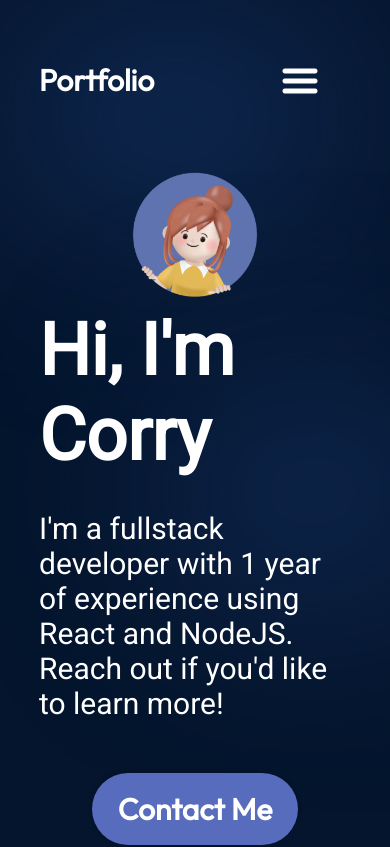
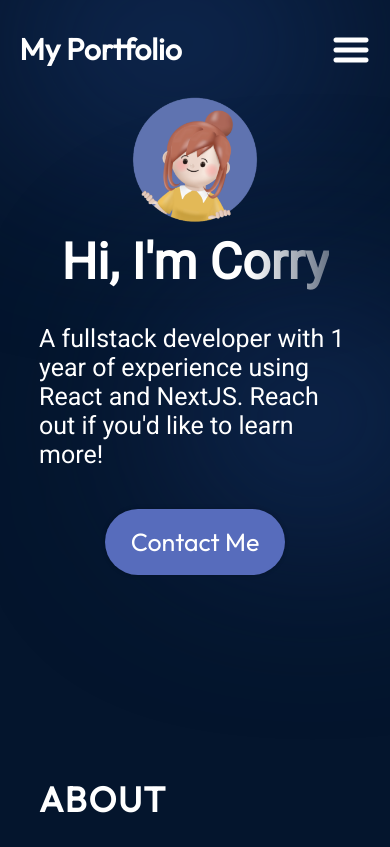
Before and after one commit to corryjnr/react-portfolio, a React (Vite) app: page / in a window 390 px wide. Shown: the top 847 px of the page. Built offline with nearby package versions, Linux system fonts and the light colour scheme.

Commit message:
UI tweaks

```diff
--- a/src/components/Contact/Contact.module.css
+++ b/src/components/Contact/Contact.module.css
@@ -59,4 +59,7 @@
     }
 
     .links {align-items: center;}
+    .link a {
+        font-size: 20px;
+    }
 }
--- a/src/components/Hero/Hero.jsx
+++ b/src/components/Hero/Hero.jsx
@@ -7,7 +7,7 @@ export const Hero = () => {
         <section className={styles.container}>
             <div className={styles.content}>
                 <h1 className={styles.title}>Hi, I'm Corry</h1>
-                <p className={styles.description}>{`I'm a fullstack developer with 1 year of experience using React and NodeJS. Reach out if you'd like to learn more!`}</p>
+                <p className={styles.description}>{`A fullstack developer with 1 year of experience using React and NextJS. Reach out if you'd like to learn more!`}</p>
                 <a href='mailto:michaelcorry01@gmail.com' className={styles.contactBtn}>Contact Me</a>
             </div>
             <img src={getImageUrl("hero/heroImage.png")} alt="Hero image of me" className={styles.heroImg} />
--- a/src/components/Hero/Hero.module.css
+++ b/src/components/Hero/Hero.module.css
@@ -49,7 +49,6 @@
 .heroImg {
     width: 50%;
     z-index: 1;
-
     animation-name: floating;
     animation-duration: 3s;
     animation-iteration-count: infinite;
@@ -98,10 +97,29 @@
 @media screen and (max-width: 830px) {
     .container {
         flex-direction: column-reverse;
+        margin-top: 5px;
     }
 
     .content {
         align-items: center;
     }
 
+    .title {
+        align-items: center;
+        font-size: 50px;
+    }
+
+    .description {
+        font-size: 25px;
+        margin-bottom: 40px;
+    }
+
+    .contactBtn {
+        font-size: 25px;
+        font-weight: 500;
+    }
+
+    .heroImg {
+        top: 0;
+    }
 }
--- a/src/components/Navbar/Navbar.jsx
+++ b/src/components/Navbar/Navbar.jsx
@@ -7,7 +7,7 @@ export const Navbar = () => {
 
     return (
         <nav className={styles.navbar}>
-            <a className={styles.title} href="/">Portfolio</a>
+            <a className={styles.title} href="/">My Portfolio</a>
             <div className={styles.menu}>
                 <img className={styles.menuBtn} src={menuOpen ? getImageUrl("nav/closeIcon.png") : getImageUrl("nav/menuIcon.png")} alt="menu-button" onClick={() => setMenuOpen(!menuOpen)} />
                 <ul className={`${styles.menuItems} ${menuOpen && styles.menuOpen}`} onClick={() => setMenuOpen(false)}>
@@ -21,7 +21,7 @@ export const Navbar = () => {
                         <a href="#projects">Projects</a>
                     </li>
                     <li>
-                        <a href="#contact">Contanct</a>
+                        <a href="#contact">Contact</a>
                     </li>
                 </ul>
             </div>
--- a/src/components/Navbar/Navbar.module.css
+++ b/src/components/Navbar/Navbar.module.css
@@ -18,7 +18,7 @@
 }
 
 .menu {
-    display: flex
+    display: flex;
 }
 
 .menuItems {
@@ -41,12 +41,14 @@
     .navbar {
         flex-direction: column;
         align-items: flex-start;
+        padding-top: 30px;
+        margin: 0 5%;
     }
 
     .menu {
         position: absolute;
         right: 0;
-        margin-right: 10%;
+        margin-right: 0;
         flex-direction: column;
         align-items: flex-end;
         gap: 11px;
```
